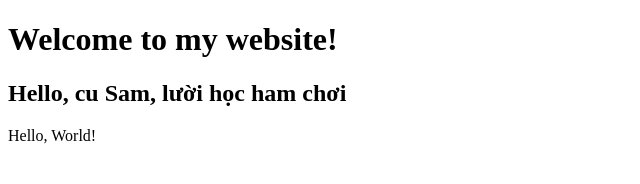
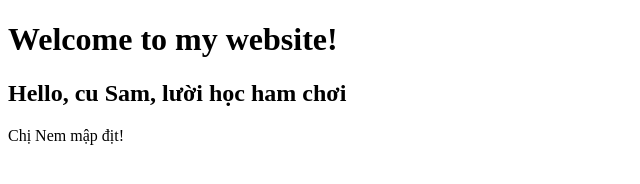
Before and after one commit to Thuy-Nguyen2110/leungky.github.io, a plain HTML site: page index.html in a window 1280 px wide. Shown: the full height of the page, 0-640 px from the left. Drawn offline with Linux system fonts and the light colour scheme.

Commit message:
Update content

```diff
--- a/index.html
+++ b/index.html
@@ -10,6 +10,6 @@
     <body>
         <h1>Welcome to my website!</h1>
         <h2>Hello, cu Sam, lười học ham chơi</h2>
-        Hello, World!
+        Chị Nem mập địt!
     </body>
 </html>
```
